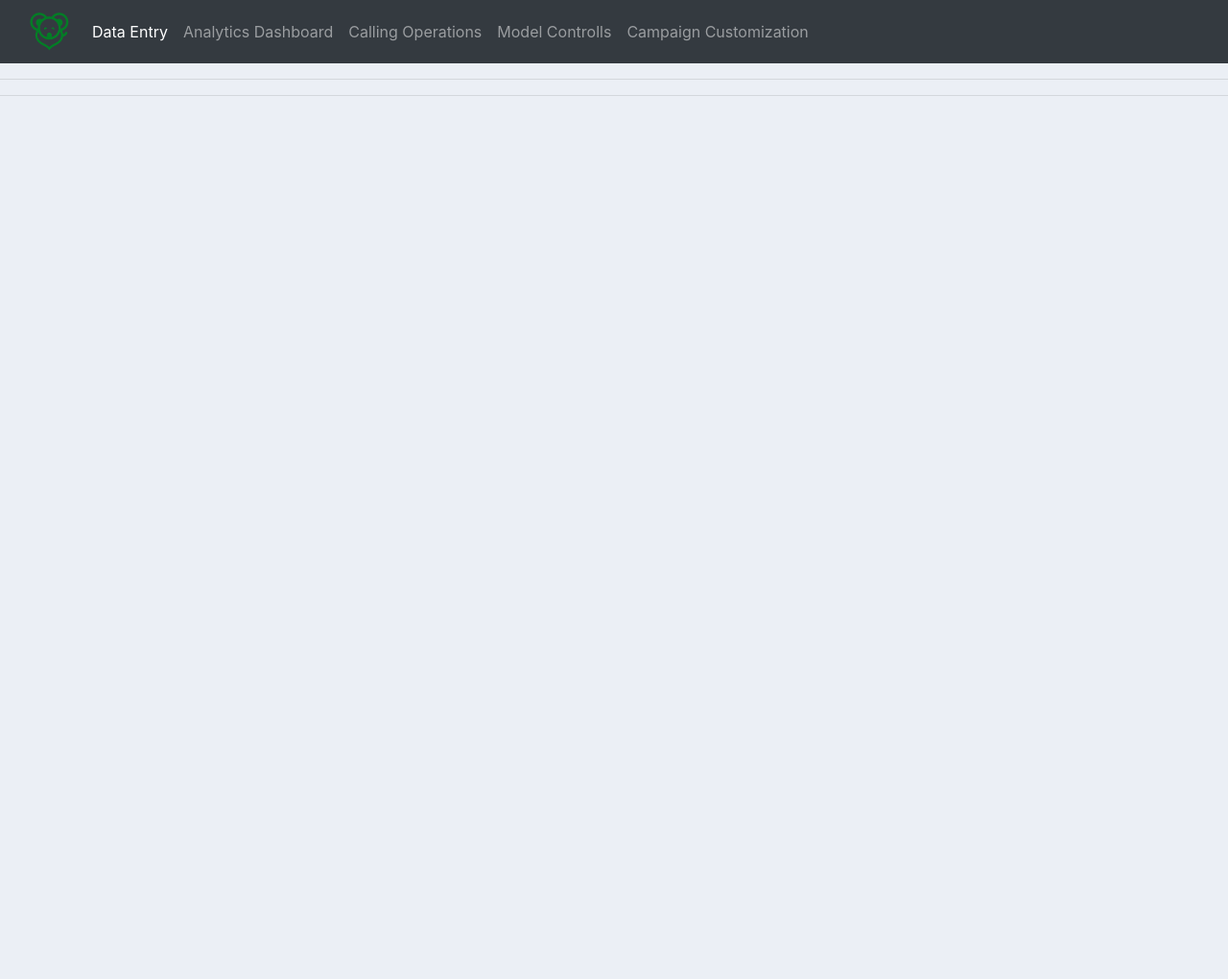
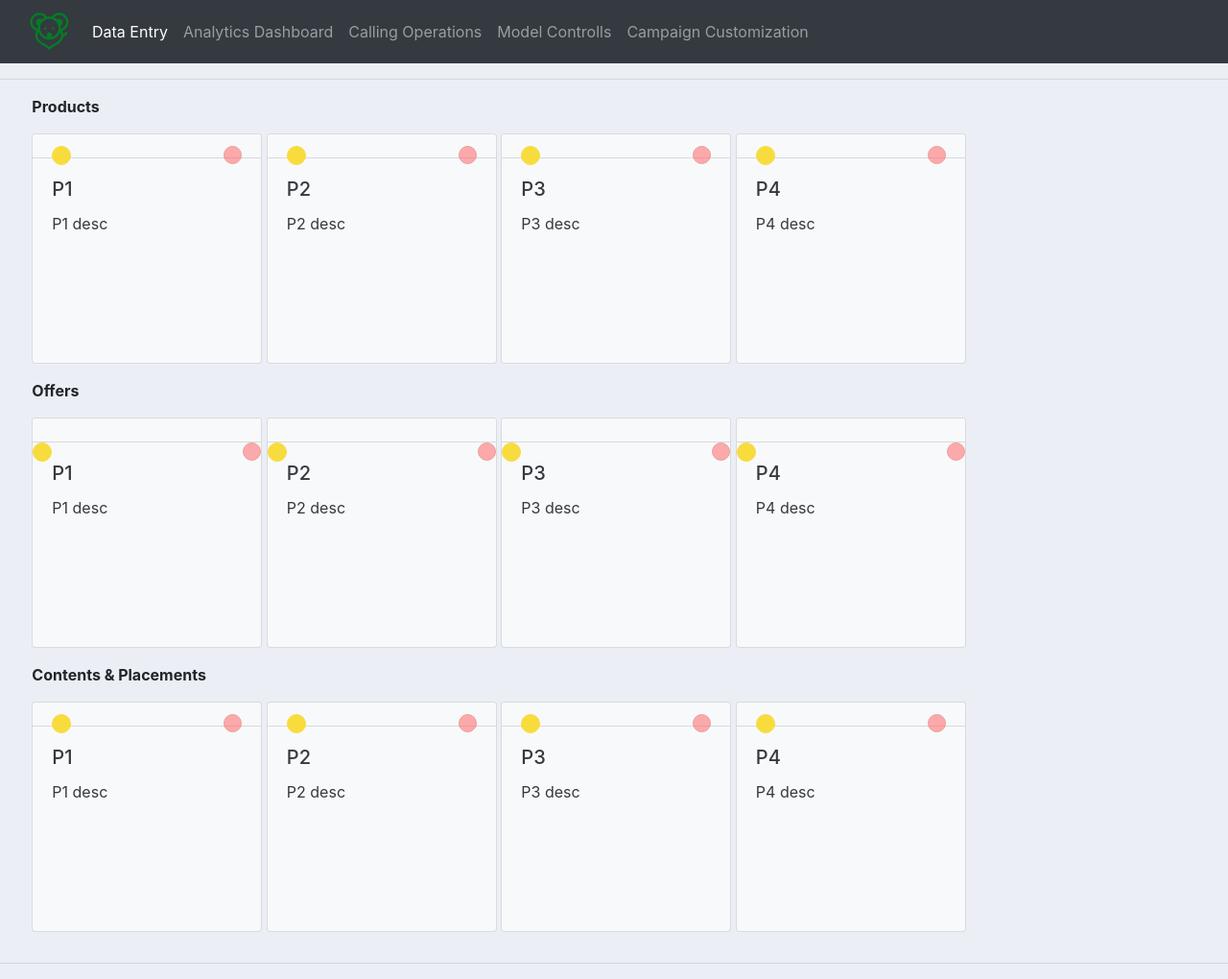
Before and after one commit to dcsil/jerryrat, a Django app: page /campaign_customization_page/ in a window 1280 px wide. Shown: the whole page at 96% size. Before the commit the page ends 100 px from the top, so only its background shows below. Run offline with Django 3.2, Linux system fonts and the light colour scheme; some libraries are stand-ins or nearby versions.

Commit message:
Designed the campaign customization page

```diff
--- a/app/myapp/models.py
+++ b/app/myapp/models.py
@@ -8,3 +8,7 @@ class User(models.Model):
     user = models.CharField(max_length=32)
     email = models.EmailField(max_length=32)
     pwd = models.CharField(max_length=32)
+
+class CampaignComboCentent(models.Model):
+    title = models.TextField()
+    description = models.TextField()
--- a/app/myapp/templates/campaign_customization_page.html
+++ b/app/myapp/templates/campaign_customization_page.html
@@ -1,14 +1,106 @@
 {%  extends 'main.html' %}
 {% block content %}
+{% load static %}
 
 <!DOCTYPE html>
 <html>
     <head>
         <meta charset="utf-8">
-        <title>Data Entry</title>
+        <title>Campaign Customization</title>
+        <link rel="stylesheet" href="{% static '/css/campaign_customization_page.css' %} "/>
     </head>
 
+    <style>
+        .close {
+            background: #ff5c5c;
+            font-size: 9pt;
+            width: 19px;
+            height: 19px;
+            border: 1px solid #e33e41;
+            border-radius: 50%;
+            display: inline-block;
+            float: right;
+        }
+
+        .group {
+            background: #f8dc3e;
+            font-size: 9pt;
+            width: 20px;
+            height: 20px;
+            border: 1px solid #f8dc3e;
+            border-radius: 50%;
+            display: inline-block;
+            float: left;
+        }
+
+        .card {
+            width: 15rem;
+            height: 15rem;
+            display: inline-block;
+            margin: 0rem;
+        }
+    </style>
+
     <body>
+        <div class="products-area" style="margin-left: 25pt;">
+            <p><strong>Products</strong></p>
+            {% for combo in combos %}
+                <div class="card text-dark bg-light mb-3">
+                    <div class="card-header bg-light">
+                        <div class="group">
+                            <a class="groupbutton" href="#"></a>
+                        </div>
+                        <div class="close">
+                            <a class="closebutton" href="#"></a>
+                        </div>
+                    </div>
+                    <div class="card-body">
+                        <h5 class="card-title">{{ combo.title }}</h5>
+                        <p class="card-text">{{ combo.description }}</p>
+                    </div>
+                </div>
+            {% endfor %}
+        </div>
+
+        <div class="offers-area" style="margin-left: 25pt;">
+            <p><strong>Offers</strong></p>
+            {% for combo in combos %}
+                <div class="card text-dark bg-light mb-3" style="width: 15rem; height: 15rem; display: inline-block; margin: 0rem;">
+                    <div class="card-header bg-light"></div>
+                        <div class="group">
+                            <a class="groupbutton" href="#"></a>
+                        </div>
+                        <div class="close">
+                            <a class="closebutton" href="#"></a>
+                        </div>
+                    <div class="card-body">
+                    <h5 class="card-title">{{ combo.title }}</h5>
+                    <p class="card-text">{{ combo.description }}</p>
+                    </div>
+                </div>
+            {% endfor %}
+        </div>
+
+        <div class="contents-area" style="margin-left: 25pt;">
+            <p><strong>Contents & Placements</strong></p>
+            {% for combo in combos %}
+                <div class="card text-dark bg-light mb-3" style="width: 15rem; height: 15rem; display: inline-block; margin: 0rem;">
+                    <div class="card-header bg-light">
+                        <div class="group">
+                            <a class="groupbutton" href="#"></a>
+                        </div>
+                        <div class="close">
+                            <a class="closebutton" href="#"></a>
+                        </div>
+                    </div>
+                    <div class="card-body">
+                    <h5 class="card-title">{{ combo.title }}</h5>
+                    <p class="card-text">{{ combo.description }}</p>
+                    </div>
+                </div>
+            {% endfor %}
+        </div>
+
 
     </body>
 </html>
--- a/app/myapp/urls.py
+++ b/app/myapp/urls.py
@@ -15,5 +15,4 @@ urlpatterns = [
     path('calling_operations_page/', calling_operations_page, name='calling_operations_page'),
     path('model_controlls_page/', model_controlls_page, name='model_controlls_page'),
     path('campaign_customization_page/', campaign_customization_page, name='campaign_customization_page'),
-
 ]
--- a/app/myapp/views.py
+++ b/app/myapp/views.py
@@ -1,20 +1,19 @@
-from django.shortcuts import redirect, render
+from django.shortcuts import redirect, render, get_object_or_404
 from django.utils.safestring import mark_safe
 
-from .models import Document
+from .models import Document, CampaignComboCentent
 from .forms import DocumentForm
 
 
 def data_entry_page(request):
-    bold_start, bold_end = "\033[1m", "\033[0;0m"
     message = 'Please upload your files'
     notice = "Allowing file types: xlsx, xlsm, xlsb, xls, xlt, xla, csv\n\n" + \
              "File must be in specific formats, please see the following for the column specifications:\n" + \
-             "<strong>Contact[String]</strong>: The mobile/other phone number of the client\n" + \
-             "<span class='thick'>First Name[String](Optional)</span>: The first name of the client\n" + \
-             "Last Name[String](Optional): The last name of the client\n" + \
-             "Age[int]: The numeric integer to represent the client's age\n" + \
-             "Job[String]: The categorical label to mark the position/employment status of the client, available values:\n" + \
+             "<strong>Contact<i> [String]</i></strong>: The mobile/other phone number of the client\n" + \
+             "<span class='thick'>First Name <i>[String](Optional)</i></span>: The first name of the client\n" + \
+             "<strong>Last Name <i>[String](Optional)</i></strong>: The last name of the client\n" + \
+             "<strong>Age <i>[int]</i></strong>: The numeric integer to represent the client's age\n" + \
+             "<strong>Job <i>[String]</i></strong>: The categorical label to mark the position/employment status of the client, available values:\n" + \
              "......"
     notice = mark_safe(notice)
     if request.method == 'POST':
@@ -23,19 +22,23 @@ def data_entry_page(request):
             newdoc = Document(docfile=request.FILES['docfile'])
             newdoc.save()
 
-            return redirect('my-view')
+            return redirect('data_entry_page')
         else:
             message = 'The form is not valid. Fix the following error:'
     else:
         form = DocumentForm()
 
     documents = Document.objects.all()
-
     context = {'documents': documents, 'form': form, 'message': message, 'notice': notice}
     return render(request, 'data_entry_page.html', context)
 
 def campaign_customization_page(request):
-    context = {}
+    combo1 = CampaignComboCentent(title="P1", description="P1 desc")
+    combo2 = CampaignComboCentent(title="P2", description="P2 desc")
+    combo3 = CampaignComboCentent(title="P3", description="P3 desc")
+    combo4 = CampaignComboCentent(title="P4", description="P4 desc")
+    combos = [combo1, combo2, combo3, combo4]
+    context = {"combos": combos}
     return render(request, 'campaign_customization_page.html', context)
 
 def analytics_dashboard_page(request):
--- a/app/myproject/urls.py
+++ b/app/myproject/urls.py
@@ -17,6 +17,7 @@ from django.contrib import admin
 from django.urls import include, path
 from django.conf import settings
 from django.conf.urls.static import static
+
 urlpatterns = [
     path('admin/', admin.site.urls),
     path('', include('myapp.urls')),
--- /dev/null
+++ b/app/static/css/campaign_customization_page.css
@@ -0,0 +1,8 @@
+.thick {
+  font-weight: bold;
+}
+
+.card {
+  margin-left: 35pt;
+  display: inline-block;
+}
--- a/app/static/css/main.css
+++ b/app/static/css/main.css
@@ -3,9 +3,9 @@
 
 .navbar-brand{
 	height: auto;
-    width: auto;
-    max-height: 50px;
-    max-width: 250px;
+  width: auto;
+  max-height: 50px;
+  max-width: 250px;
 }
 
 body {
```
Also changed, not shown: app/myapp/templates/navbar.html (+4 -4 lines).
